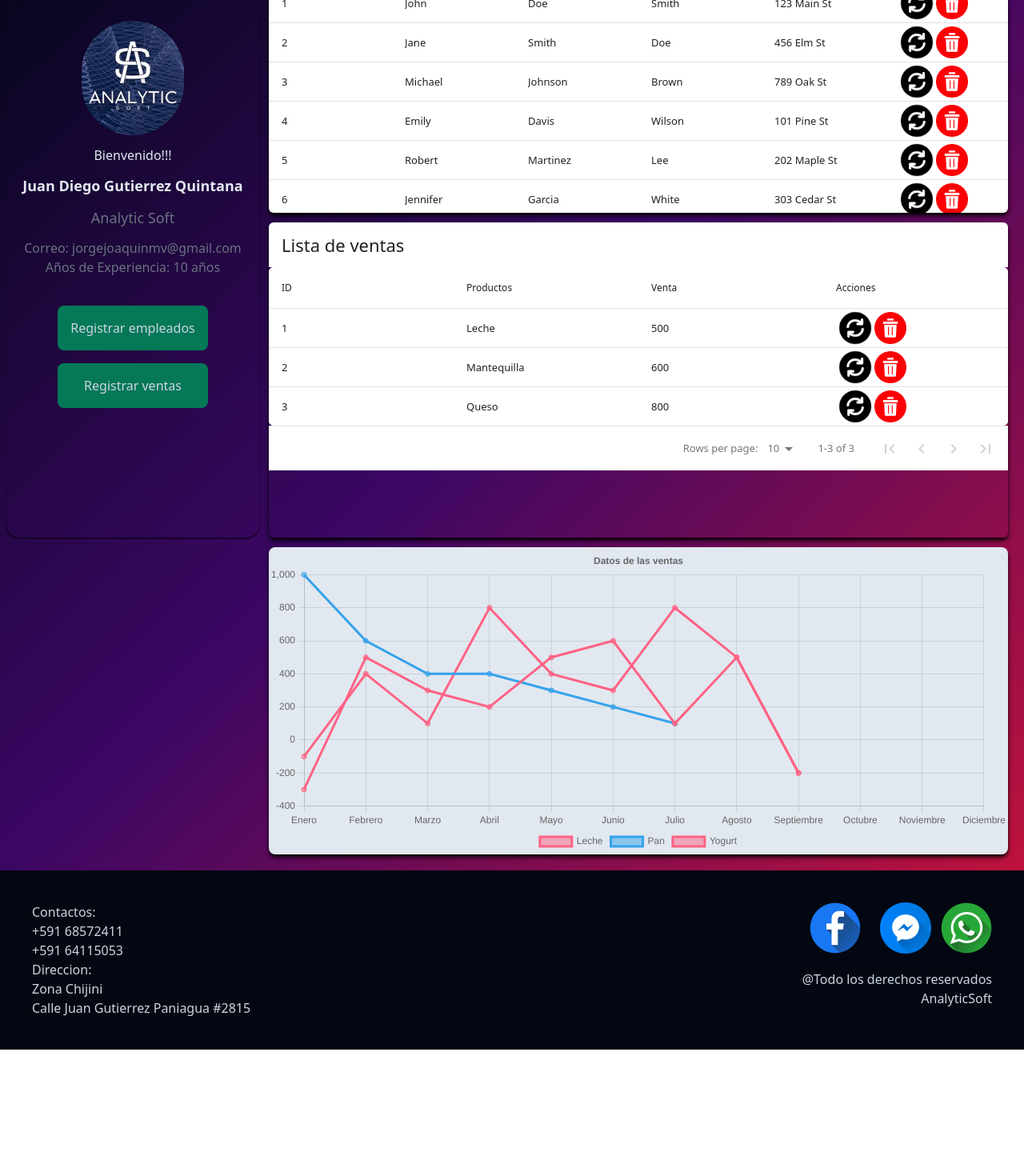
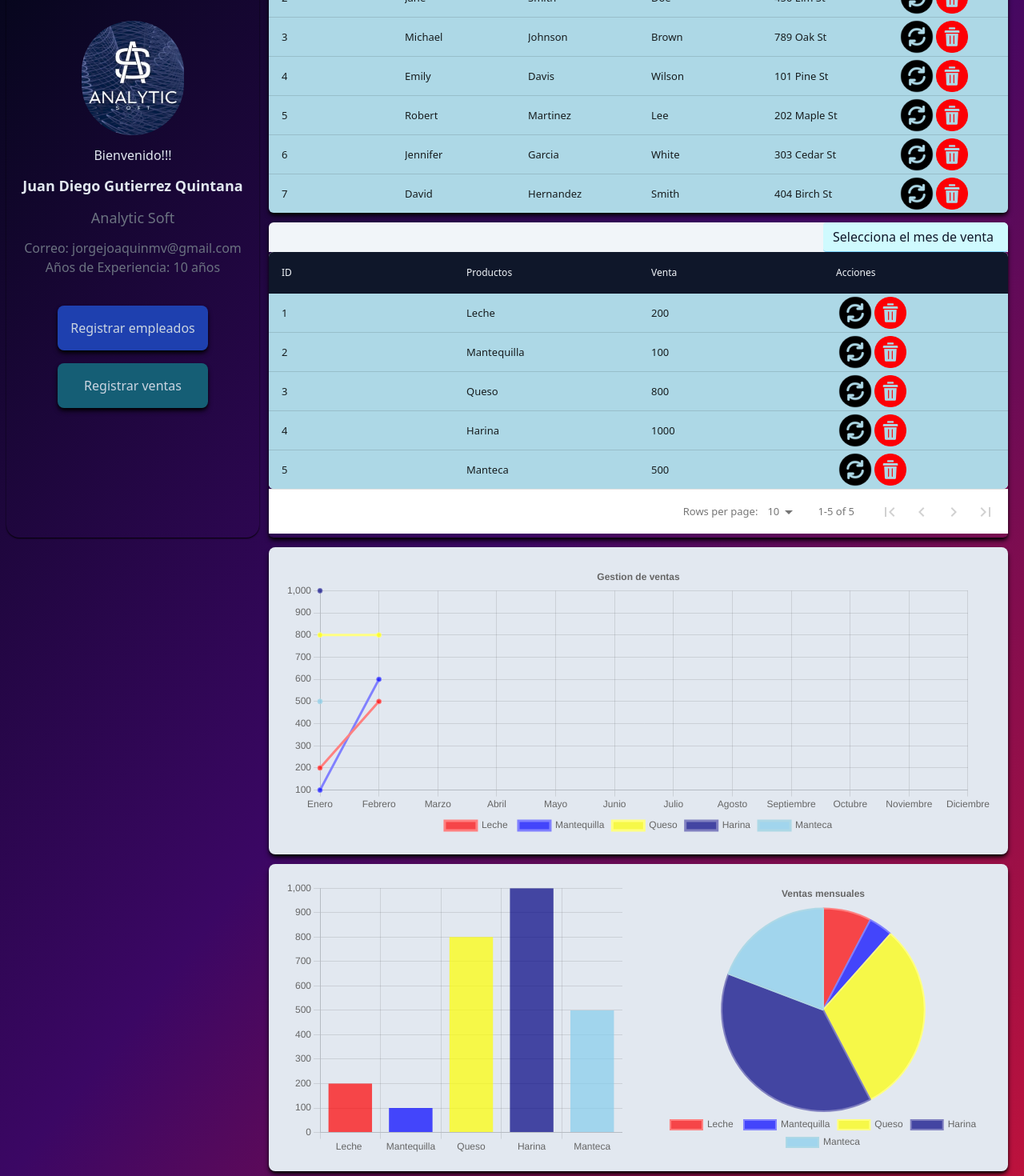
Before and after one commit to Hoakoru/analytic-soft, a React (Vite) app: page /analytic-soft/application in a window 1280 px wide. Shown: the part 200-1670 px from the top of the page at 80% size. Before the commit the page ends 1512 px from the top, so only its background shows below. Built offline with nearby package versions, Linux system fonts and the light colour scheme.

Commit message:
update style application2

```diff
--- a/package.json
+++ b/package.json
@@ -13,6 +13,7 @@
     "axios": "^1.5.0",
     "chart.js": "^4.4.0",
     "formik": "^2.4.3",
+    "randomcolor": "^0.6.2",
     "react": "^18.2.0",
     "react-chartjs-2": "^5.2.0",
     "react-data-table-component": "^7.5.4",
--- a/src/App.css
+++ b/src/App.css
@@ -1,3 +1,3 @@
 option{
-  background-color: rgb(39, 15, 62);
+  background-color: rgb(223, 220, 226);
 }
--- a/src/components/Buttons.jsx
+++ b/src/components/Buttons.jsx
@@ -14,7 +14,9 @@ const Buttons = ({ type, children }) => {
     <div className="flex-1 p-2">
       <button
         onClick={() => handleOpen(type)}
-        className="bg-emerald-700 text-slate-300 hover:bg-blue-800 hover:border-transparent px-4 py-2 rounded-lg h-14 w-full"
+        className={`${
+          type === "sales" ? "bg-cyan-800" : "bg-blue-800"
+        } text-slate-300 hover:bg-blue-800 shadow-md shadow-black px-4 py-2 rounded-lg h-14 w-full`}
       >
         {children}
       </button>
--- a/src/components/Container.jsx
+++ b/src/components/Container.jsx
@@ -11,7 +11,7 @@ const Container = () => {
         {/* primera parte del contenedor */}
 
         <div className="h-screen flex-1 flex items-center justify-center  p-8">
-          <div className="p-10">
+          <div className="p-10 ">
             <Section
               title="Misión"
               styleTitle="text-4xl font-bold mb-5 tracking-widest"
--- a/src/components/Datatable.jsx
+++ b/src/components/Datatable.jsx
@@ -1,10 +1,31 @@
 import DataTable from "react-data-table-component";
 import { useState } from "react";
 import { useServices } from "../context/ServiceContext";
+import { Formik, Field, ErrorMessage } from "formik";
 
-const Datatable = ({ enunciado, columns, data }) => {
+const Datatable = ({ enunciado, columns, data, month }) => {
   const { employee } = useServices();
   const [records, setRecords] = useState(data);
+  const styleError = "text-red-500 text-md mt-1 italic tracking-tight";
+
+  const loadMonth = () => {
+    return (
+      <>
+        <option value="">Selecciona el mes de venta</option>
+        {month.length <= 0 ? (
+          <option className="text-slate-500">No existen datos</option>
+        ) : (
+          month.map((e) => {
+            return (
+              <option key={e} value={e}>
+                {e}
+              </option>
+            );
+          })
+        )}
+      </>
+    );
+  };
 
   const handleFilter = (e) => {
     const newData = data.filter((row) =>
@@ -13,20 +34,77 @@ const Datatable = ({ enunciado, columns, data }) => {
     setRecords(newData);
   };
 
+  // Estilos personalizados para las filas resaltadas
+  const customStyles = {
+    rows: {
+      style: {
+        backgroundColor: "lightblue", // Cambia el color de fondo de las filas resaltadas
+        "&:hover": {
+          backgroundColor: "lightyellow", // Cambia el color al pasar el mouse sobre las filas
+        },
+      },
+    },
+    headRow: {
+      style: {
+        // Estilos para la fila de encabezado
+        backgroundColor: "rgb(15, 23, 42)",
+        color: "rgb(241, 245, 249)",
+      },
+    },
+    headCells: {
+      style: {
+        // Estilos para las celdas de encabezado (columnas)
+        backgroundColor: "your-header-cell-background-color",
+        color: "your-header-cell-text-color",
+      },
+    },
+    cells: {
+      style: {
+        // Estilos para las celdas de datos (columnas)
+        backgroundColor: "your-cell-background-color",
+        color: "your-cell-text-color",
+      },
+    },
+  };
+
   return (
-    <>
-      <div className="max-h-screen lg:h-1/2 lg:mx-3 overflow-y-scroll rounded-md shadow-md shadow-black">
+    <div className=" max-h-screen lg:h-1/2 lg:mx-3 rounded-md shadow-md shadow-black overflow-y-scroll ">
+      {enunciado === "ventas" && (
+        <Formik
+          initialValues={{
+            month: "",
+          }}
+        >
+          {() => (
+            <div className="text-end bg-slate-100 sticky top-0 z-30">
+              <Field
+                as="select"
+                name="month"
+                id="month"
+                className="appearance-none border-b border-sky-300 bg-cyan-100 rounded w-1/2 lg:w-1/4 py-2 px-3 leading-tight text-slate-900 ventas"
+              >
+                {loadMonth()}
+              </Field>
+              <ErrorMessage
+                name="month"
+                component="div"
+                className={styleError}
+              />
+            </div>
+          )}
+        </Formik>
+      )}
+
       <DataTable
-          title={`Lista de ${enunciado}`}
         columns={columns}
         data={records}
         pagination
         highlightOnHover
         pointerOnHover
         persistTableHead
+        customStyles={customStyles}
       />
     </div>
-    </>
   );
 };
 
--- a/src/components/GestorSells.jsx
+++ b/src/components/GestorSells.jsx
@@ -1,26 +1,7 @@
-import {
-  Chart as ChartJS,
-  CategoryScale,
-  LinearScale,
-  PointElement,
-  LineElement,
-  Title,
-  Tooltip,
-  Legend,
-} from "chart.js";
-import { Line } from "react-chartjs-2";
+import { Line, Bar, Pie } from "react-chartjs-2";
+import "chart.js/auto";
 
-ChartJS.register(
-  CategoryScale,
-  LinearScale,
-  PointElement,
-  LineElement,
-  Title,
-  Tooltip,
-  Legend
-);
-
-export const options = {
+export const optionsLine = {
   responsive: true,
   maintainAspectRatio: false,
   plugins: {
@@ -29,54 +10,127 @@ export const options = {
     },
     title: {
       display: true,
-      text: "Datos de las ventas",
+      text: "Gestion de ventas",
     },
   },
 };
 
-const GestorSells = () => {
-  const labels = [
-    "Enero",
-    "Febrero",
-    "Marzo",
-    "Abril",
-    "Mayo",
-    "Junio",
-    "Julio",
-    "Agosto",
-    "Septiembre",
-    "Octubre",
-    "Noviembre",
-    "Diciembre",
+export const optionsBar = {
+  responsive: true,
+  maintainAspectRatio: false,
+  plugins: {
+    legend: {
+      display: false,
+    },
+  },
+  scales: {
+    y: {
+      beginAtZero: true,
+    },
+  },
+};
+
+export const optionPie = {
+  responsive: true,
+  maintainAspectRatio: false,
+  plugins: {
+    legend: {
+      position: "bottom",
+    },
+    title: {
+      display: true,
+      text: "Ventas mensuales",
+    },
+  },
+};
+
+const GestorSells = ({ month, dataVE, dataVF }) => {
+  const colores = [
+    "rgba(255, 0, 0, 0.7)",
+    "rgba(0, 0, 255, 0.7)",
+    "rgba(255, 255, 0, 0.7)",
+    "rgba(0, 0, 128, 0.7)",
+    "rgba(135, 206, 235, 0.7)",
+    "rgba(75, 0, 130, 0.7)",
+    "rgba(0, 128, 0, 0.7)",
   ];
-  const data = {
-    labels,
+  const bordes = [
+    "rgba(255, 128, 128, 1)",
+    "rgba(128, 128, 255, 1)",
+    "rgba(255, 255, 128, 1)",
+    "rgba(128, 128, 192, 1)",
+    "rgba(173, 216, 230, 1)",
+    "rgba(106, 90, 205, 1)",
+    "rgba(144, 238, 144, 1)",
+  ];
+
+  const mergedData = dataVE.map((itemVE) => {
+    const matchingItem = dataVF.find(
+      (itemVF) => itemVF.productos === itemVE.productos
+    );
+    if (matchingItem) {
+      // Si hay un objeto con el mismo nombre en ambos arrays, combina las ventas en un array
+      return {
+        id: itemVE.id,
+        productos: itemVE.productos,
+        venta: [itemVE.venta, matchingItem.venta], // Combina las ventas en un array
+      };
+    } else {
+      // Si no hay un objeto con el mismo nombre en el array VF, simplemente agrega el objeto del array VE
+      return {
+        id: itemVE.id,
+        productos: itemVE.productos,
+        venta: [itemVE.venta], // Puedes establecer un valor predeterminado para la segunda venta si es necesario
+      };
+    }
+  });
+
+  const datasetsLine = mergedData.map((item, index) => ({
+    label: `${item.productos}`,
+    data: item.venta,
+    borderColor: bordes[index],
+    backgroundColor: colores[index],
+  }));
+
+  const dataLine = {
+    labels: month,
+    datasets: datasetsLine,
+  };
+
+  const dataBar = {
+    labels: dataVE.map((item) => item.productos), // Usar los nombres de productos como etiquetas
     datasets: [
       {
-        label: "Leche",
-        data: [-300, 500, 300, 200, 500, 600, 100, 500, -200], // Tus propios datos aquí
-        borderColor: "rgb(255, 99, 132)",
-        backgroundColor: "rgba(255, 99, 132, 0.5)",
+        data: dataVE.map((item) => item.venta),
+        borderColor: bordes,
+        backgroundColor: colores,
       },
+    ],
+  };
+
+  const dataPie = {
+    labels: dataVE.map((item) => item.productos), // Usar los nombres de productos como etiquetas
+    datasets: [
       {
-        label: "Pan",
-        data: [1000, 600, 400, 400, 300, 200, 100], // Tus propios datos aquí
-        borderColor: "rgb(53, 162, 235)",
-        backgroundColor: "rgba(53, 162, 235, 0.5)",
-      },
-      {
-        label: "Yogurt",
-        data: [-100, 400, 100, 800, 400, 300, 800, 500, -200], // Tus propios datos aquí
-        borderColor: "rgb(255, 99, 132)",
-        backgroundColor: "rgba(255, 99, 132, 0.5)",
+        data: dataVE.map((item) => item.venta),
+        borderColor: bordes,
+        backgroundColor: colores,
       },
     ],
   };
 
   return (
     <>
-      <div className="h-full lg:h-96 bg-slate-200 rounded-lg shadow-md shadow-black">
-        <Line options={options} data={data} />
+      <div className="h-screen lg:h-96 bg-slate-200 rounded-lg shadow-md shadow-black p-5">
+        <Line options={optionsLine} data={dataLine} />
+      </div>
+      <div className="h-screen lg:h-96 flex flex-col lg:flex-row items-center justify-center bg-slate-200 rounded-lg shadow-md shadow-black">
+        <div className="h-full lg:w-1/2 p-5">
+          <Bar options={optionsBar} data={dataBar} />
+        </div>
+        <div className="h-full lg:w-1/2 p-5">
+          <Pie options={optionPie} data={dataPie} />
+        </div>
       </div>
     </>
   );
--- a/src/pages/Application.jsx
+++ b/src/pages/Application.jsx
@@ -26,6 +26,21 @@ const Application = () => {
     setSale,
     getEmployeeService,
   } = useServices();
+
+  const month = [
+    "Enero",
+    "Febrero",
+    "Marzo",
+    "Abril",
+    "Mayo",
+    "Junio",
+    "Julio",
+    "Agosto",
+    "Septiembre",
+    "Octubre",
+    "Noviembre",
+    "Diciembre",
+  ];
 
   const dataE = [
     {
@@ -170,7 +185,34 @@ const Application = () => {
     },
   ];
 
-  const dataV = [
+  const dataVE = [
+    {
+      id: 1,
+      productos: "Leche ",
+      venta: 200,
+    },
+    {
+      id: 2,
+      productos: "Mantequilla",
+      venta: 100,
+    },
+    {
+      id: 3,
+      productos: "Queso",
+      venta: 800,
+    },
+    {
+      id: 4,
+      productos: "Harina",
+      venta: 1000,
+    },
+    {
+      id: 5,
+      productos: "Manteca",
+      venta: 500,
+    },
+  ];
+  const dataVF = [
     {
       id: 1,
       productos: "Leche ",
@@ -187,35 +229,6 @@ const Application = () => {
       venta: 800,
     },
   ];
-
-
-
-  const handleUpdate = (row) => {
-    setIsModalOpen(true);
-    navigate(`/application/update/${row.ci}`);
-    /* const loadEmployee = async () => {
-      if (params.ci) {
-        const service = await getEmployeeService(params.ci);
-        setEmployee({
-          ci: service.ci,
-          name: service.name,
-          apellido_p: service.apellido_p,
-          apellido_m: service.apellido_m,
-          direccion: service.direccion,
-        });
-      }
-    };
-    loadEmployee(); */
-  };
-
-  const handleDelete = (row) => {};
-
-  const handleUpdateV = (row) => {
-    setIsModalOpen(true);
-    navigate(`/application/sales/update/${row.id}`);
-  };
-
-  const handleDeleteV = (row) => {};
 
   const columnsE = [
     {
@@ -297,6 +310,20 @@ const Application = () => {
     },
   ];
 
+  const handleUpdate = (row) => {
+    setIsModalOpen(true);
+    navigate(`/application/update/${row.ci}`);
+  };
+
+  const handleDelete = (row) => {};
+
+  const handleUpdateV = (row) => {
+    setIsModalOpen(true);
+    navigate(`/application/sales/update/${row.id}`);
+  };
+
+  const handleDeleteV = (row) => {};
+
   useEffect(() => {
     getEmployeesService();
     getSalesService();
@@ -331,10 +358,15 @@ const Application = () => {
               columns={columnsE}
               data={dataE}
             />
-            <Datatable enunciado={"ventas"} columns={columnsV} data={dataV} />
+            <Datatable
+              enunciado={"ventas"}
+              columns={columnsV}
+              data={dataVE}
+              month={month}
+            />
           </div>
-          <div className="h-screen lg:h-full lg:mx-3 my-3">
-            <GestorSells />
+          <div className="h-full lg:h-full lg:mx-3 my-3 space-y-3">
+            <GestorSells month={month} dataVE={dataVE} dataVF={dataVF} />
           </div>
         </div>
         <div className="absolute inset-0 bg-gradient-to-tl from-rose-700 via-purple-950 to-slate-950 z-0"></div>
```
Also changed, not shown: src/components/FormRegister.jsx (+5 -5 lines), src/context/ServiceContext.jsx (+10 -0 lines), 1 other file (tests, documents, lock files or other folders). Lines whose indentation alone changed are shown as unchanged.
